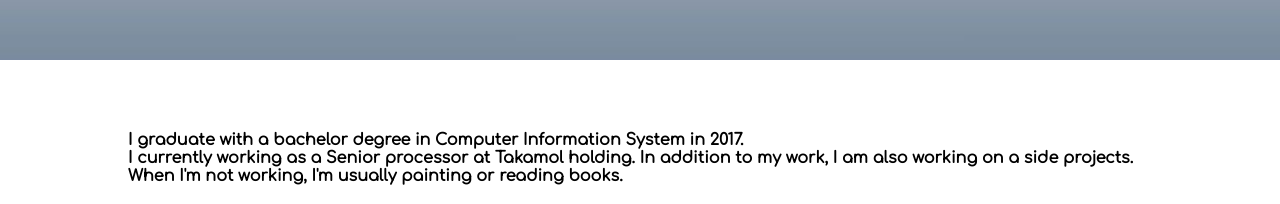
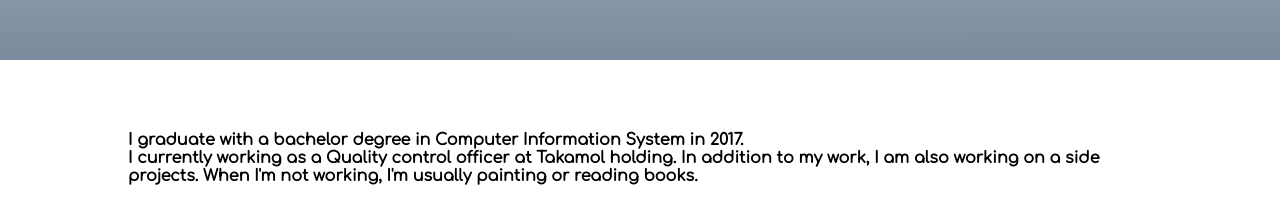
Before and after one commit to Thekraalowais/portfolio, a plain HTML site: page index.html in a window 1280 px wide. Shown: the part 920-1124 px from the top of the page. Drawn offline with nearby package versions, Linux system fonts and the light colour scheme.

```diff
--- a/index.html
+++ b/index.html
@@ -30,7 +30,7 @@
       <h4>
         I graduate with a bachelor degree in Computer Information System in
         2017. <br />
-        I currently working as a Senior processor at Takamol holding. In
+        I currently working as a Quality control officer at Takamol holding. In
         addition to my work, I am also working on a side projects. When I'm not
         working, I'm usually painting or reading books.
       </h4>
```
